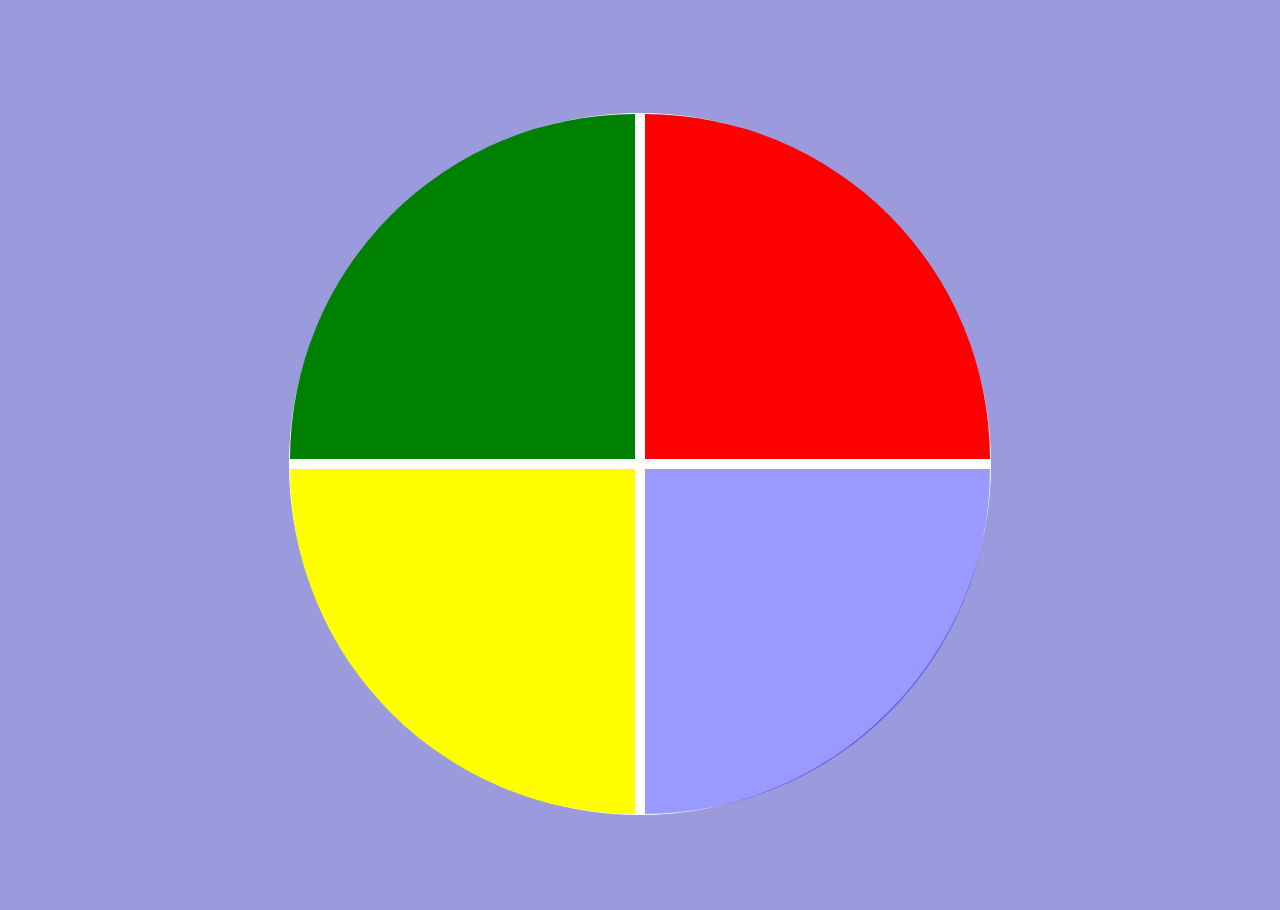
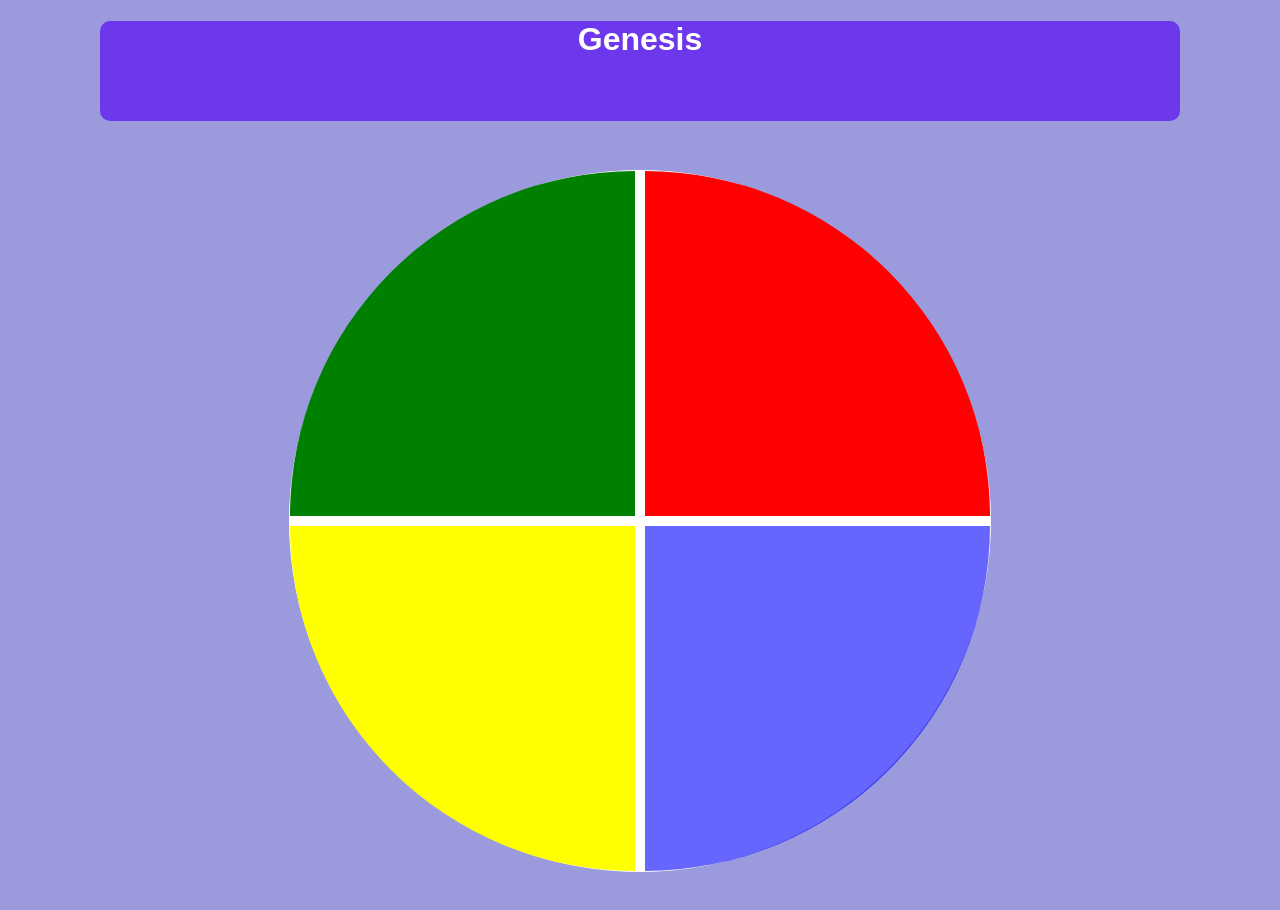
Before and after one commit to henrimory/jogo-das-cores, a plain HTML site: page index.html in a window 1280 px wide. Before the commit the page ends 815 px from the top, so only its background shows below. Drawn offline with Linux system fonts and the light colour scheme.

Commit message:
Segunda versão

```diff
--- a/index.html
+++ b/index.html
@@ -7,6 +7,9 @@
     <title>Genesis</title>
   </head>
   <body>
+    <div class="banner">
+      <h1>Genesis</h1>
+    </div>
     <div class="main-game">
       <div class="genius">
         <div class="blue"></div>
--- a/style.css
+++ b/style.css
@@ -1,6 +1,19 @@
 body {
   margin: 0;
   background-color: rgb(154, 154, 221);
+}
+
+.banner {
+  background-color: rgb(109, 55, 235);
+  margin: auto;
+  border-radius: 10px;
+  width: 1080px;
+  height: 100px;
+  font-family: Arial, Helvetica, sans-serif;
+  color: #ffffff;
+}
+h1 {
+  text-align: center;
 }
 
 .main-game {
@@ -20,7 +33,6 @@ body {
   border: 1px solid #ffffff;
   background-color: #ffffff;
   border-radius: 100%;
-  margin-top: 10%;
   width: 700px;
   height: 700px;
 }
@@ -47,5 +59,5 @@ body {
 }
 
 .selected {
-  opacity: 0.4;
+  opacity: 0.6;
 }
```
